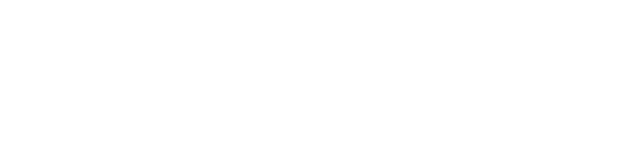
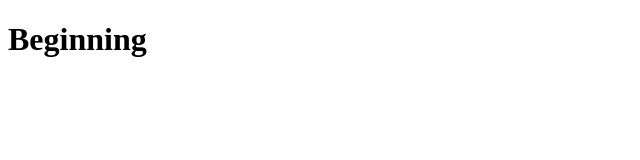
Before and after one commit to JJHAVOK/courseratest, a plain HTML site: page index.html in a window 1280 px wide. Shown: the whole page, without its empty margins (0-640 px from the left). Drawn offline with Linux system fonts and the light colour scheme.

Commit message:
Update index.html

```diff
--- a/index.html
+++ b/index.html
@@ -6,6 +6,6 @@
 	<title>Welcome</title>
 </head>
 <body>
-
+<h1>Beginning</h1>
 </body>
 </html>
```
